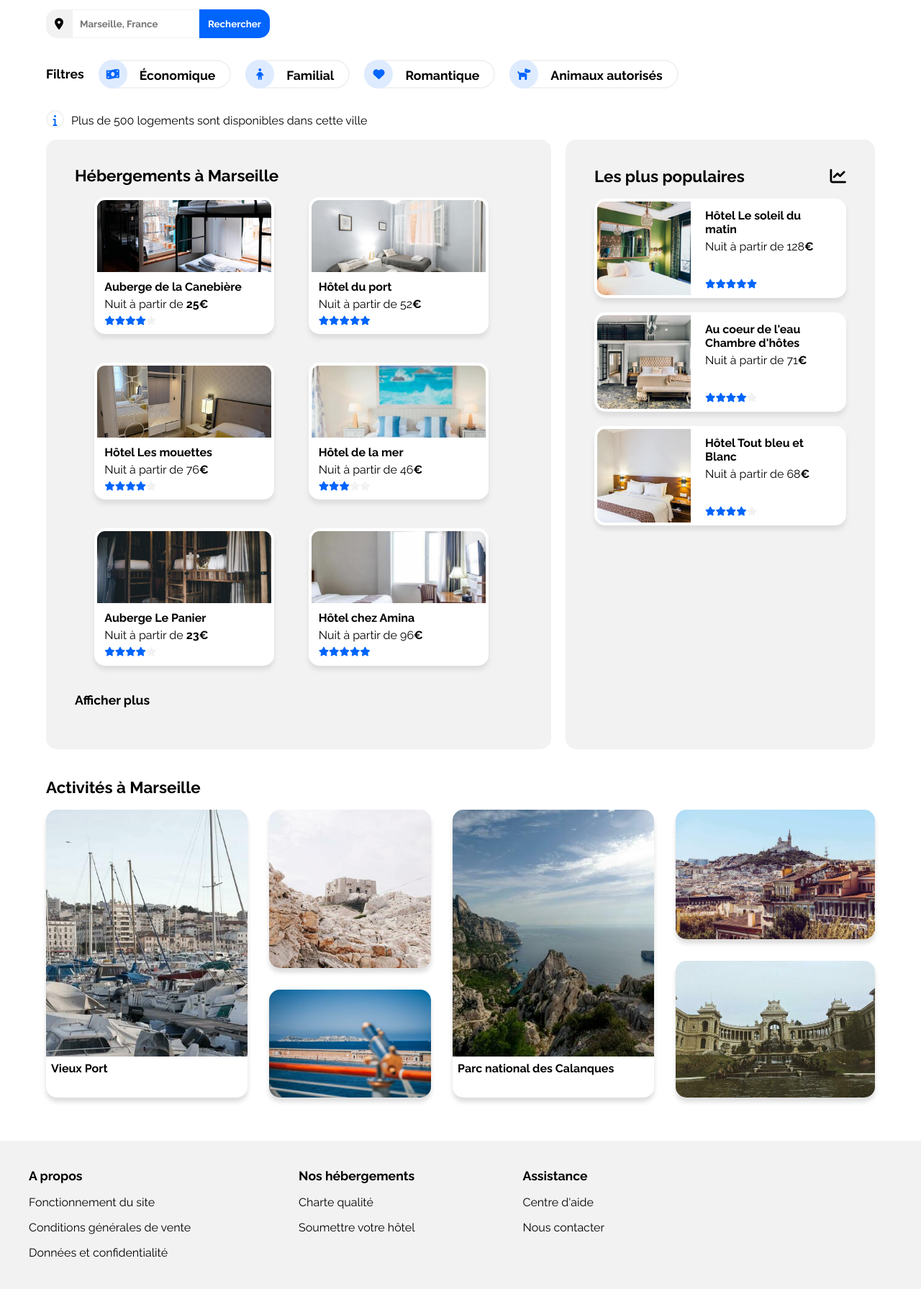
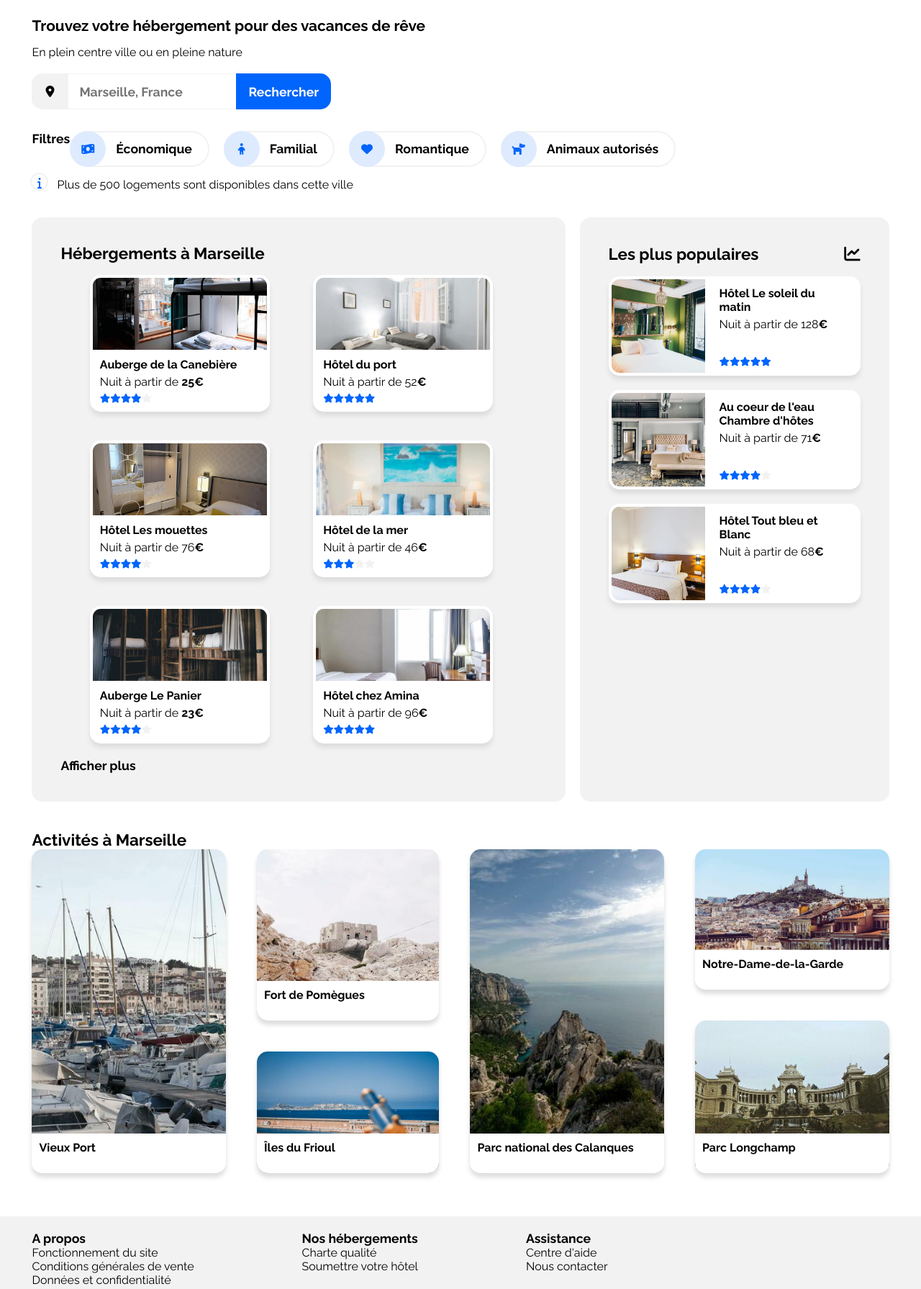
Before and after one commit to AureFromMars/AurelieGautierBartolo_2_22122020, a plain HTML site: page index.html in a window 1280 px wide. Shown: the part 127-1918 px from the top of the page at 72% size. Drawn offline with Linux system fonts and the light colour scheme.

Commit message:
Test nouveau dossier

```diff
--- a/index.html
+++ b/index.html
@@ -22,7 +22,8 @@
         <![endif]--><!-- Mettre directement dans le CSS avec, entre les balises conditionnelles IE : <link rel="stylesheet" type="text/css" href="only-ie.css" /> -->
     </head>
     <body>
-        <!-- HEADER -->
+        <div id="bloc-page">
+            <!-- HEADER tout dans nav pour faire en sorte que s'inscrire soit au même niveau que le logo en mobile -->
             <header>
                 <nav>
                     <ul class="flex wrap row">
@@ -35,8 +36,10 @@
             </header>
             <!-- MAIN -->
             <main>
+                <div id="title">
                     <h1>Trouvez votre hébergement pour des vacances de rêve</h1>
                     <p>En plein centre ville ou en pleine nature</p>
+                </div>
                 <!-- SEARCH -->
                 <div class="search">
                     <form>
@@ -44,12 +47,14 @@
                         <input type="search" name="q" placeholder="Marseille, France">
                         <input type="submit" value="Rechercher">
                     </form>
-                <div class="filters flex wrap">
+                    <div class="flex row wrap">
                         <h3>Filtres</h3>
-                    <a class="filter" href="" title="Lien prévisionnel non actif"><span class="fas fa-money-bill-wave blue"></span><h3>Économique</h3></a>
-                    <a class="filter" href="" title="Lien prévisionnel non actif"><span class="fas fa-child blue"></span><h3>Familial</h3></a>
-                    <a class="filter" href="" title="Lien prévisionnel non actif"><span class="fas fa-heart blue"></span><h3>Romantique</h3></a>
-                    <a class="filter" href="" title="Lien prévisionnel non actif"><span class="fas fa-dog blue"></span><h3>Animaux autorisés</h3></a>
+                        <div class="filters flex row wrap">
+                            <div class="filter"><a href="" title="Lien prévisionnel non actif"><span class="fas fa-money-bill-wave blue"></span><h3>Économique</h3></a></div>
+                            <div class="filter"><a href="" title="Lien prévisionnel non actif"><span class="fas fa-child blue"></span><h3>Familial</h3></a></div>
+                            <div class="filter"><a href="" title="Lien prévisionnel non actif"><span class="fas fa-heart blue"></span><h3>Romantique</h3></a></div>
+                            <div class="filter"><a href="" title="Lien prévisionnel non actif"><span class="fas fa-dog blue"></span><h3>Animaux autorisés</h3></a></div>
+                        </div>
                     </div>
                     <p class="info"><span class="fas fa-info blue"></span>Plus de 500 logements sont disponibles dans cette ville</p>
                 </div>
@@ -62,7 +67,7 @@
                             <span class="fas fa-chart-line"></span>
                         </div>
                         <div class="most-popular column">
-                        <div class="popular-box rounded-box white shadow">
+                            <div class="popular-box rounded-box white shadow moving">
                                 <a class="flex" href="" title="Lien prévisionnel non actif">
                                     <img src="images/hebergements/4_small/emile-guillemot-Bj_rcSC5XfE-unsplash.jpg" alt="Image non disponible"/>
                                     <div class="popular-description">
@@ -279,6 +284,7 @@
             </main>
             <!-- FOOTER -->
             <footer>
+                <div id="footer">
                     <div>
                         <h3>A propos</h3>
                         <p><a href="" title="Lien prévisionnel non actif">Fonctionnement du site</a></p>
@@ -295,7 +301,9 @@
                         <p><a href="" title="Lien prévisionnel non actif">Centre d'aide</a></p>
                         <p><a href="" title="Lien prévisionnel non actif">Nous contacter</a></p>
                     </div>
+                </div>
             </footer>
+        </div>
     </body>
 </html>
 <!-- COMMENTAIRES
--- a/style.css
+++ b/style.css
@@ -31,6 +31,7 @@ par Aurélie GAUTIER BARTOLO
 
 p, h1, h2, h3, h4/*S'applique à toutes ces balises*/
 {
+    margin: 0;
 }
 
 ul
@@ -43,6 +44,7 @@ ul
 h1
 {
     font-size: 1.3em;
+    margin: 50px 0 15px 0;
 }
 
 h2
@@ -50,7 +52,7 @@ h2
     font-size: 1.4em;
 }
 
-h3
+h3, input
 {
     font-size: 1.1em;
 }
@@ -59,6 +61,7 @@ h4
 {
     font-size: 1em;
     margin: 0;
+
 }
 
 p{
@@ -94,10 +97,16 @@ body
     margin: auto;
 }
 
+#bloc-page
+{
+    margin: auto;
+}
+
 main, header
 {
-    width: 90%;
+    width: 93.05%;
     margin: auto;
+    max-width: 1440px;
 }
 
 .flex
@@ -136,6 +145,13 @@ main, header
     margin: 0;
 }
 
+/**********VOIR PLUS TARD SI LE TEMPS .moving:hover
+{
+    transition-duration: 0.1s;
+    cursor: pointer;
+    height: 100%;
+}*/
+
 /************HEADER************/
 
 nav.flex
@@ -148,6 +164,7 @@ nav.flex
 
 li.logoContainer
 {
+    margin-top: 50px;
     height: 50px;
     flex: 1 0 140px;
 }
@@ -161,8 +178,7 @@ li.menu
 {
     display: block;
     margin: 0 10px;
-    height: 50px;
-    line-height: 50px;
+    padding: 50px 25px 0 25px;
     border-top: 2px solid transparent;
 }
 
@@ -172,14 +188,6 @@ li.active
     border-top: 2px #0065FC solid;
     text-decoration: none;
 }
-
-/*li:not(.logoContainer) a:hover, li:not(.logoContainer) a:focus
-{
-    color: #0065FC;
-    border-top: 2px #0065FC solid;
-    text-decoration: none;
-    padding-top: 16px;
-}*/
 
 a#register
 {
@@ -209,6 +217,14 @@ a#register
 
 /************MAIN************/
 
+/*TITLE*/
+
+#title
+{
+    margin: 0 0 20px 0;
+}
+
+
 /*SEARCH*/
 
 .search
@@ -218,8 +234,17 @@ a#register
 
 form
 {
-    display: inline-flex;
-    max-width: 300px;
+    display: inline-flex; /****************************pkoi ?***********/
+    margin-bottom: 30px;
+    height: 50px;
+    line-height: 50px;
+}
+
+input[type=search], input[type=submit]
+{
+    text-decoration: none;
+    font-weight: bold;
+    padding: 0 15px;
 }
 
 .fa-map-marker-alt
@@ -227,20 +252,18 @@ form
     background-color: #F2F2F2;
     border: 2px solid #F2F2F2;
     border-radius: 15px 0 0 15px;
-}
-
-.fa-map-marker-alt, input[type=search], input[type=submit]
-{
-    padding: 10px;
-    text-decoration: none;
-    font-weight: bold;
-    cursor: pointer;
+    min-width: 50px;
+    height: 50px;
+    line-height: 50px;
+    text-align: center;
+    padding: 15px;
 }
 
 input[type=search]
 {
     flex: 1 1 auto;
     border: 1px solid #F2F2F2;
+    width: 235px;
 }
 
 input[type=submit]
@@ -250,25 +273,32 @@ input[type=submit]
     color: white;
     cursor: pointer;
     border-radius: 0 15px 15px 0;
+    margin-left: -1px;
 }
 
 /*FILTERS*/
 
-.filters
+.filters-container
 {
-    margin: 20px 0 20px 0;
+    margin-bottom: 30px;
     align-items: center;
 }
 
-a.filter
+
+
+.filters>h3 /*@media  ajouter une largeur de 100% à mon h3******************************/
+{
+    margin: 0 30px 10px 0;
+}
+
+.filters div
 {
     display: block;
-    height: 40px;
-    width: max-content;
+    height: 50px;
+    /*width: max-content;*/
     border: 2px solid #F2F2F2;
     border-radius: 100px;
-    margin: 10px 0 10px 20px;
-    padding-right: 20px;
+    margin: 0 20px 10px 0;
 }
 
 .filter span
@@ -278,26 +308,20 @@ a.filter
     top: -2px;
     left: -2px;
     background-color: #DEEBFF;
-    width: 40px;
-	line-height: 40px;
+    width: 50px;
+	line-height: 50px;
     text-align: center;
-    margin-right: 15px;
     border-radius: 50%;
-    /*z-index:50;
-    transform: scale(1.1);  A REVOIR***************************************************/
+    /*transform: scale(1.1);  A REVOIR***************************************************/
 }
 
 .filter h3
 {
     display: inline-block;
-    height: 36px;
-    line-height: 36px;
-    margin: 0;
-}
-
-.filters h3 /*@media  ajouter une largeur de 100% à mon h3******************************/
-{
-    margin: 0;
+    height: 50px;
+    line-height: 50px;
+    transform: translateY(-2px);
+    margin: 0 22px 0 12px;
 }
 
 p.info
@@ -305,16 +329,19 @@ p.info
     display: block;
     height: 25px;
     line-height: 25px;
+    margin-bottom: 35px;
 }
 
 .info span
 {
     position: relative;
     display: inline-block;
-    height: 25px;
+    top: -2px;
+    left: -2px;
+    border: 2px solid #F2F2F2;
     width: 25px;
+    height:25px;
     line-height: 25px;
-    border: 2px solid #F2F2F2;
     border-radius: 50%;
     margin-right: 10px;
     text-align: center;
@@ -462,12 +489,13 @@ aside
 {
     display: grid;
     grid-template-columns: auto auto auto auto;
-    grid-template-rows: 35% 10% 10% auto;
-    column-gap: 30px;
-    height: 400px;
+    /*grid-template-rows: 195px 43px 43px auto;*/
+    grid-template-rows: 43.33% 9.56% 9.56% auto;
+    column-gap: 43px;
+    height: 450px;
 }
 
-.grid .activity-box a
+.activity-box a
 {
     display: flex;
     flex-direction: column;
@@ -475,14 +503,9 @@ aside
     width: 100%;
 }
 
-/*.grid>div
+.activity-box img
 {
-    display: flex;
-    height: auto;
-}*/
-
-.grid img
-{
+    display: block;
     object-fit: cover;
     height: 100%;
     width: 100%;
@@ -490,13 +513,12 @@ aside
 
 .activity-text
 {
-    padding: 7px;
-    height: 65px;
-}
-
-.activity-box
-{
-
+    display: block;
+    position: sticky;
+    bottom: 0;
+    background-color: #FFFFFF;
+    padding: 10px;
+    min-height: 55px;
 }
 
 .one
@@ -506,13 +528,12 @@ aside
 
 .two
 {
-    grid-row: 1/4;
+    grid-row: 1/3;
 }
 
 .three
 {
     grid-row: 4/5;
-    margin-top: 30px;
 }
 
 .four
@@ -522,24 +543,32 @@ aside
 
 .five
 {
-    grid-row: 1/3;
+    grid-row: 1/2;
 }
 
 .six
 {
     grid-row: 3/5;
-    margin-top: 30px;
 }
 
 /************FOOTER************/
 
 footer
 {
+    /*display: flex;
+    flex-wrap: wrap;*/
+    margin-top: 60px;
+    background-color: #F2F2F2;
+    padding: 40px 0;
+}
+
+#footer
+{
+    width: 93.05%;
+    margin: auto;
+    max-width: 1440px;
     display: flex;
     flex-wrap: wrap;
-    margin-top: 60px;
-    background-color: #F2F2F2;
-    padding: 40px;
 }
 
 footer div
```
Also changed, not shown: style4k.css (added), 1 other file. Lines whose indentation alone changed are shown as unchanged.
